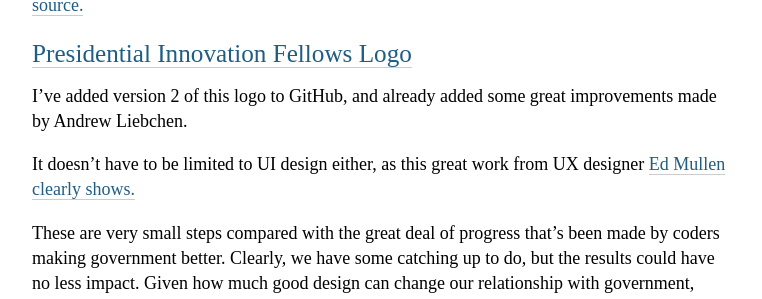
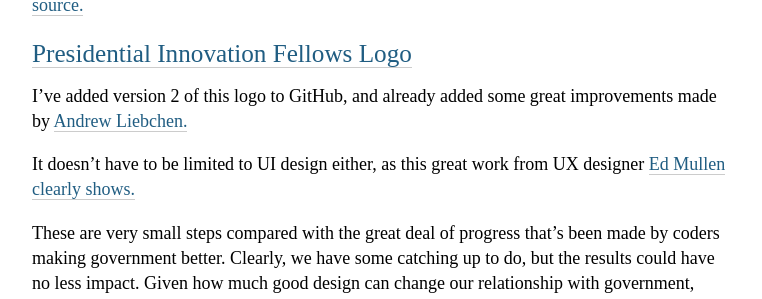
Before and after one commit to dannychapman/dannychapman.github.io, a Jekyll site: the page built from _posts/2013-09-05-open-source-design.md, in a window 1280 px wide and 900 px high, scrolled down 1403 px. Shown: the part 174-473 px from the top of the window, without its empty margins (258-1020 px from the left). Built offline with Jekyll 4.4.1, drawn with Linux system fonts in a browser that asks for light colours; comment, search, counter and statistics services are not loaded; part of the change alters nothing that is shown.

```diff
--- a/_posts/2013-09-05-open-source-design.md
+++ b/_posts/2013-09-05-open-source-design.md
@@ -36,7 +36,7 @@ A sneak peak of what data.gov will eventually become, [next.data.gov’s design
 
 #### [Presidential Innovation Fellows Logo](https://github.com/presidential-innovation-fellows/PIF-logo-v2)
 
-I’ve added version 2 of this logo to GitHub, and already added some great improvements made by Andrew Liebchen.
+I’ve added version 2 of this logo to GitHub, and already added some great improvements made by [Andrew Liebchen.](https://github.com/andrewliebchen)
 
 It doesn’t have to be limited to UI design either, as this great work from UX designer [Ed Mullen clearly shows.](https://github.com/GSA/datagov-design/issues/36)
 
```
